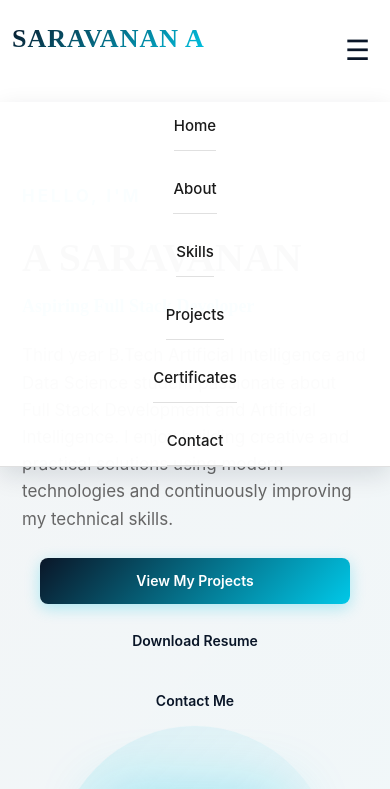
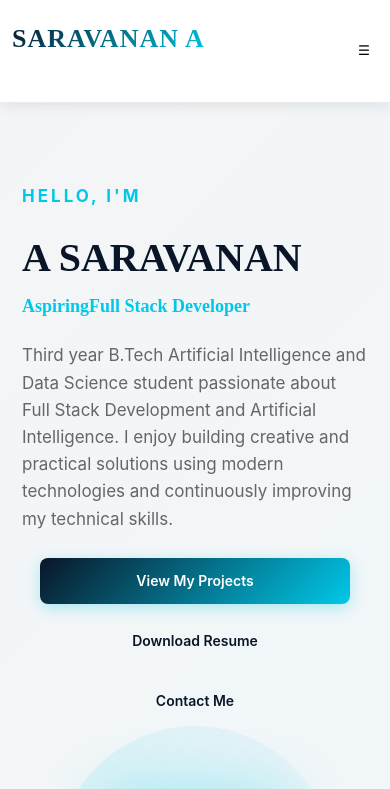
Before and after one commit to saravanan2212-ai/saravanan-portfolio, a React (Vite) app: page / in a window 390 px wide. Shown: the top 789 px of the page. Built offline with nearby package versions, Linux system fonts and the light colour scheme.

Commit message:
Updated portfolio

```diff
--- a/src/App.css
+++ b/src/App.css
@@ -134,21 +134,57 @@ body {
   width: 100%;
 }
 
+/* ==========================================
+   MOBILE HAMBURGER MENU
+========================================== */
+
 .menu-btn {
   display: none;
   flex-direction: column;
+  gap: 6px;
   background: none;
   border: none;
   cursor: pointer;
-  font-size: 28px;
-  color: var(--primary-navy);
   padding: 8px;
   transition: all var(--transition-base);
+  z-index: 1001;
+}
+
+.menu-btn span {
+  width: 24px;
+  height: 2.5px;
+  background: var(--primary-navy);
+  border-radius: 2px;
+  transition: all var(--transition-base);
+  transform-origin: center;
 }
 
 .menu-btn:hover {
-  color: var(--primary-cyan);
-  transform: rotate(90deg);
+  opacity: 0.7;
+}
+
+.menu-btn:active {
+  opacity: 0.9;
+}
+
+/* Hamburger animation - first line */
+.menu-btn.active span:nth-child(1) {
+  transform: rotate(45deg) translate(10px, 10px);
+}
+
+/* Hamburger animation - second line */
+.menu-btn.active span:nth-child(2) {
+  opacity: 0;
+  transform: scaleX(0);
+}
+
+/* Hamburger animation - third line */
+.menu-btn.active span:nth-child(3) {
+  transform: rotate(-45deg) translate(7px, -8px);
+}
+
+.menu-btn:hover span {
+  background: var(--primary-cyan);
 }
 
 /* ================================================
@@ -864,26 +900,77 @@ section h2 span {
 
   .nav-links {
     display: none;
-    position: absolute;
-    top: 100%;
+  }
+
+  /* ==========================================
+     MOBILE MENU OVERLAY & DROPDOWN
+  ========================================== */
+
+  .nav-links.active {
+    position: fixed;
+    top: 70px;
     left: 0;
-    right: 0;
+    width: 100%;
+    max-width: 100vw;
+    height: calc(100vh - 70px);
+    display: flex;
     flex-direction: column;
     gap: 0;
-    background: rgba(255, 255, 255, 0.98);
-    backdrop-filter: blur(10px);
-    padding: 20px;
-    box-shadow: var(--shadow-md);
-    border-bottom: 1px solid var(--border-light);
+    background: linear-gradient(135deg, rgba(255, 255, 255, 0.98) 0%, rgba(255, 255, 255, 0.95) 100%);
+    backdrop-filter: blur(15px);
+    box-shadow: 0 8px 32px rgba(0, 0, 0, 0.1);
+    border-bottom: 2px solid var(--primary-cyan);
+    z-index: 999;
+    padding: 0;
+    margin: 0;
+    animation: slideDownMenu 0.4s cubic-bezier(0.34, 1.56, 0.64, 1) forwards;
+    overflow-y: auto;
+    overflow-x: hidden;
   }
 
-  .nav-links.active {
-    display: flex;
+  @keyframes slideDownMenu {
+    from {
+      opacity: 0;
+      transform: translateY(-20px);
+      pointer-events: none;
+    }
+
+    to {
+      opacity: 1;
+      transform: translateY(0);
+      pointer-events: auto;
+    }
   }
 
+  /* Mobile menu link styles */
   .nav-links a {
-    padding: 12px 0;
-    border-bottom: 1px solid var(--border-light);
+    padding: 18px 24px;
+    border-bottom: 1px solid rgba(0, 0, 0, 0.05);
+    font-size: 16px;
+    font-weight: 500;
+    color: var(--text-dark);
+    position: relative;
+    transition: all var(--transition-base);
+    display: block;
+    width: 100%;
+    text-align: left;
+  }
+
+  .nav-links a::before {
+    content: "";
+    position: absolute;
+    left: 0;
+    top: 0;
+    height: 100%;
+    width: 4px;
+    background: linear-gradient(180deg, var(--primary-cyan), transparent);
+    transform: scaleY(0);
+    transform-origin: top;
+    transition: transform var(--transition-base);
+  }
+
+  .nav-links a:hover::before {
+    transform: scaleY(1);
   }
 
   .nav-links a::after {
@@ -891,7 +978,18 @@ section h2 span {
   }
 
   .nav-links a:hover {
-    padding-left: 12px;
+    background: rgba(0, 200, 232, 0.08);
+    color: var(--primary-cyan);
+    padding-left: 28px;
+  }
+
+  .nav-links a:active {
+    background: rgba(0, 200, 232, 0.12);
+  }
+
+  /* Hide menu overlay when not active */
+  .nav-links:not(.active) {
+    display: none !important;
   }
 
   .menu-btn {
--- a/src/App.jsx
+++ b/src/App.jsx
@@ -67,7 +67,7 @@ function App() {
 
           <h1>A SARAVANAN </h1>
 
-          <h2>Aspiring Full Stack Developer</h2>
+          <h2>AspiringFull Stack Developer</h2>
 
           <p className="about">
             Third year B.Tech Artificial Intelligence
```
